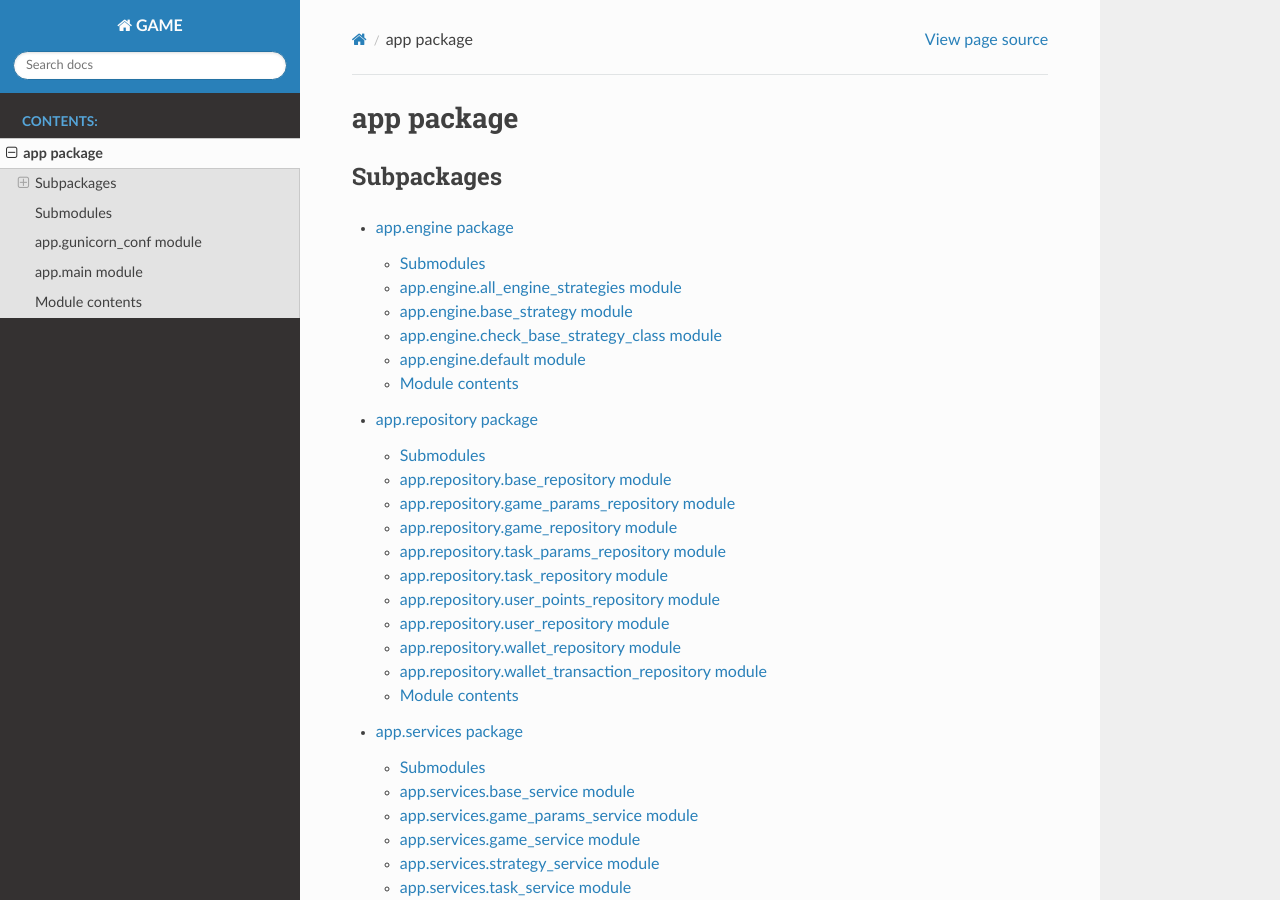
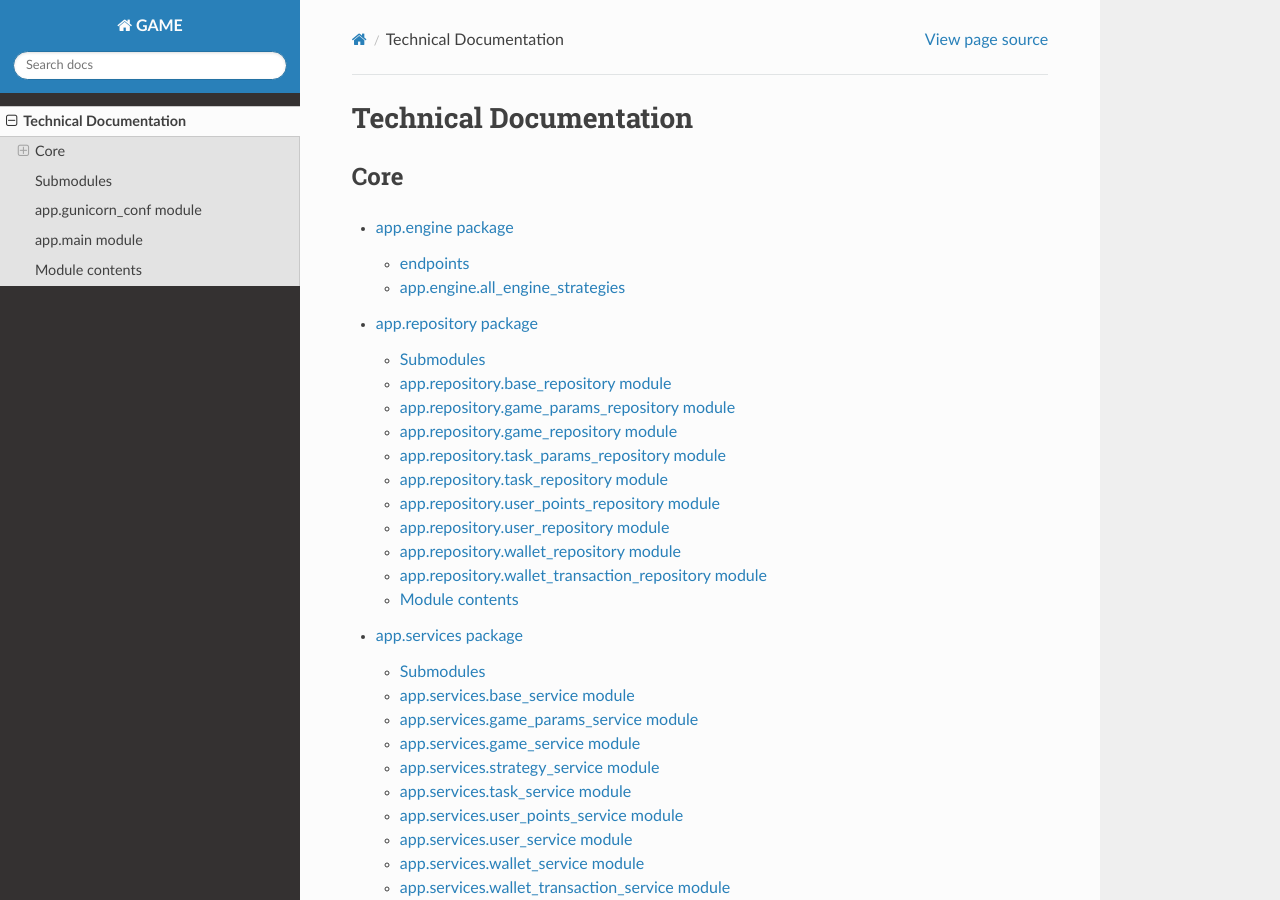
Before and after one commit to fvergaracl/GAME, a Sphinx documentation site: the page built from docs/source/app/app.rst, in a window 1280 px wide and 900 px high. Built offline with Sphinx 7.4.7 and the Read the Docs theme 2.0.0, drawn with Linux system fonts in a browser that asks for light colours; pages that are not in the unit, such as notebooks, are missing from menus.

Commit message:
WIP Init routes to documentation

```diff
--- a/docs/source/app/app.rst
+++ b/docs/source/app/app.rst
@@ -1,13 +1,13 @@
-app package
+Technical Documentation
 ===========
 
-Subpackages
+Core
 -----------
 
 .. toctree::
    :maxdepth: 4
 
-   app.engine
+   app.endpoints
    app.repository
    app.services
 
--- a/docs/source/app/modules.rst
+++ b/docs/source/app/modules.rst
@@ -3,5 +3,3 @@ app
 
 .. toctree::
    :maxdepth: 4
-
-   app
--- a/docs/source/conf.py
+++ b/docs/source/conf.py
@@ -1,10 +1,6 @@
-# Configuration file for the Sphinx documentation builder.
-#
-# For the full list of built-in configuration values, see the documentation:
-# https://www.sphinx-doc.org/en/master/usage/configuration.html
-
-# -- Project information -----------------------------------------------------
-# https://www.sphinx-doc.org/en/master/usage/configuration.html#project-information
+import os
+import sys
+sys.path.insert(0, os.path.abspath('../..'))
 
 project = 'GAME'
 copyright = '2024, fvergaracl'
--- a/docs/source/index.rst
+++ b/docs/source/index.rst
@@ -7,11 +7,11 @@ Welcome to GAME's documentation!
 ================================
 
 .. toctree::
-   app/app.rst
+
    :maxdepth: 2
    :caption: Contents:
 
-
+   app/app.rst
 
 Indices and tables
 ==================
```
Also changed, not shown: docs/source/app/app.endpoints.rst (added, +13 -0 lines), docs/source/app/app.engine.rst (deleted, +0 -45 lines), 2 other files.
